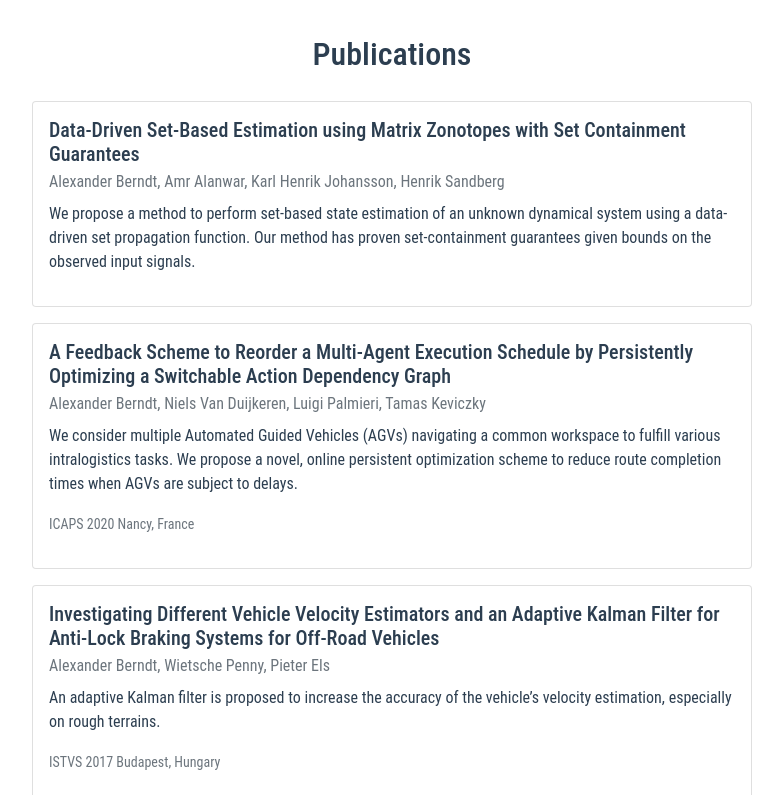
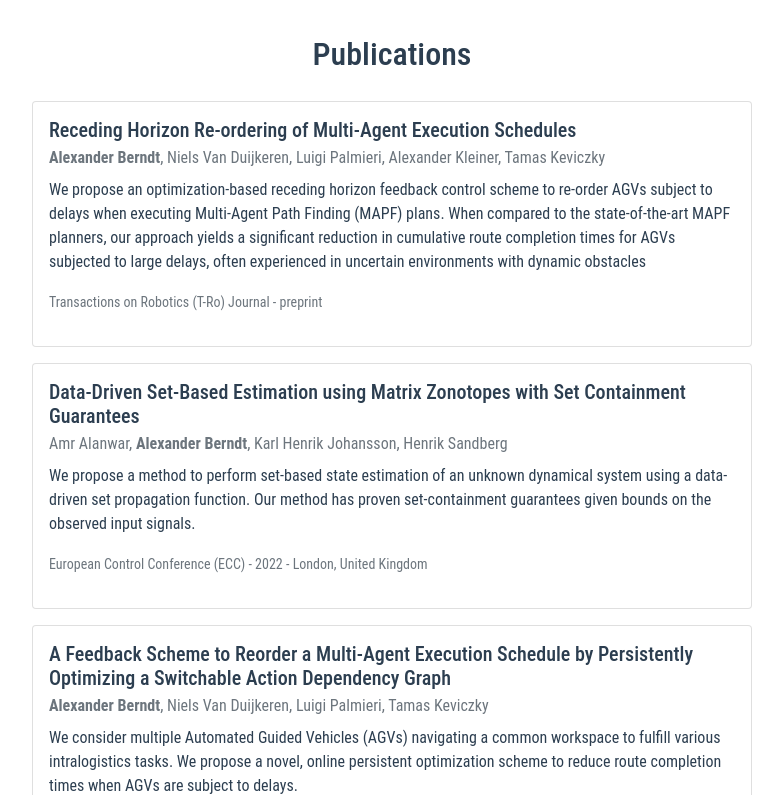
Before and after one commit to alexberndt/cv, a Vue app: page /projects in a window 1280 px wide. Shown: the part 965-1760 px from the top of the page, without its empty margins (248-1031 px from the left). Built offline with nearby package versions, Linux system fonts and the light colour scheme.

Commit message:
(chore): Added T-Ro paper and formatting

```diff
--- a/package.json
+++ b/package.json
@@ -1,6 +1,6 @@
 {
   "name": "cv",
-  "version": "1.0.0",
+  "version": "1.1.0",
   "private": true,
   "scripts": {
     "start": "vue-cli-service serve",
--- a/src/components/PublicationCard.vue
+++ b/src/components/PublicationCard.vue
@@ -9,7 +9,9 @@
                 <!-- <div class="col-md-8"> -->
                     <div class="card-body">
                             <h5 class="card-title mb-2">{{ name }}</h5>
-                        <p class="card-subtitle mb-2 text-muted">{{ authors }}</p>
+                        <div class="card-subtitle mb-2 text-muted">
+                            <span>{{ nonhighlight_first_author }} </span><b>{{ highlight_author }} </b><span>, {{ other_authors }}</span>
+                        </div>
                         <p class="card-text">{{ abstract }}</p>
                         <p>
                             <small v-if="conference" class="text-muted">{{ conference }}</small>
@@ -29,7 +31,9 @@ export default {
   props: {
     name: String,
     link: String,
-    authors: String,
+    nonhighlight_first_author: String,
+    highlight_author: String,
+    other_authors: String,
     abstract: String,
     conference: String,
     source_image: String,
--- a/src/views/Projects.vue
+++ b/src/views/Projects.vue
@@ -28,13 +28,30 @@
     <!-- <p class="m-4">A List of publications which I have authored.</p> -->
 
     <publication-card
+      name="Receding Horizon Re-ordering of Multi-Agent Execution Schedules"
+      link="https://arxiv.org/abs/2312.04190"
+      highlight_author="Alexander Berndt"
+      other_authors="Niels Van Duijkeren, Luigi Palmieri, Alexander Kleiner, Tamas Keviczky"
+      abstract="We propose an optimization-based receding horizon feedback control scheme to re-order AGVs subject
+                to delays when executing Multi-Agent Path Finding (MAPF) plans.
+                When compared to the state-of-the-art MAPF planners, our approach yields a
+                significant reduction in cumulative route completion times for AGVs subjected
+                to large delays, often experienced in uncertain environments with dynamic obstacles"
+      conference="Transactions on Robotics (T-Ro) Journal - preprint"
+      source_image="IMG_3747.jpg"
+    />
+
+    <publication-card
       name="Data-Driven Set-Based Estimation using Matrix Zonotopes with Set Containment Guarantees"
       link="https://arxiv.org/abs/2101.10784"
-      authors="Alexander Berndt, Amr Alanwar, Karl Henrik Johansson, Henrik Sandberg"
+      nonhighlight_first_author="Amr Alanwar, "
+      highlight_author="Alexander Berndt"
+      other_authors="Karl Henrik Johansson, Henrik Sandberg"
       abstract="We propose a method to perform set-based state estimation
                 of an unknown dynamical system using a data-driven set propagation function.
                 Our method has proven set-containment guarantees given bounds on the
                 observed input signals."
+      conference="European Control Conference (ECC) - 2022 - London, United Kingdom"
       source_image="IMG_3747.jpg"
     />
 
@@ -43,25 +60,26 @@
               Schedule by Persistently Optimizing a Switchable
               Action Dependency Graph"
       link="https://arxiv.org/abs/2010.05254"
-      authors="Alexander Berndt, Niels Van Duijkeren, Luigi
-              Palmieri, Tamas Keviczky"
+      highlight_author="Alexander Berndt"
+      other_authors="Niels Van Duijkeren, Luigi Palmieri, Tamas Keviczky"
       abstract="We consider multiple Automated Guided Vehicles
                 (AGVs) navigating a common workspace to fulfill
                 various intralogistics tasks. We propose a novel,
                 online persistent optimization scheme to reduce route
                 completion times when AGVs are subject to delays.
                 "
-      conference="ICAPS 2020 Nancy, France"
+      conference="International Conference on Automated Planning and Scheduling (ICAPS) - 2020 - Nancy, France"
       source_image="IMG_3747.jpg"
     />
 
     <publication-card
       name="Investigating Different Vehicle Velocity Estimators and an Adaptive Kalman Filter for Anti-Lock Braking Systems for Off-Road Vehicles"
       link="/publications/Berndt_Penny_Els_ISTVS2017.pdf"
-      authors="Alexander Berndt, Wietsche Penny, Pieter Els"
+      highlight_author="Alexander Berndt"
+      other_authors="Wietsche Penny, Pieter Els"
       abstract="An adaptive Kalman filter is proposed to increase the accuracy of the vehicle’s
 velocity estimation, especially on rough terrains."
-      conference="ISTVS 2017 Budapest, Hungary"
+      conference=" International Society for Terrain-Vehicle Systems (ISTVS) - 2017 - Budapest, Hungary"
       source_image="IMG_3747.jpg"
     />
 
```
